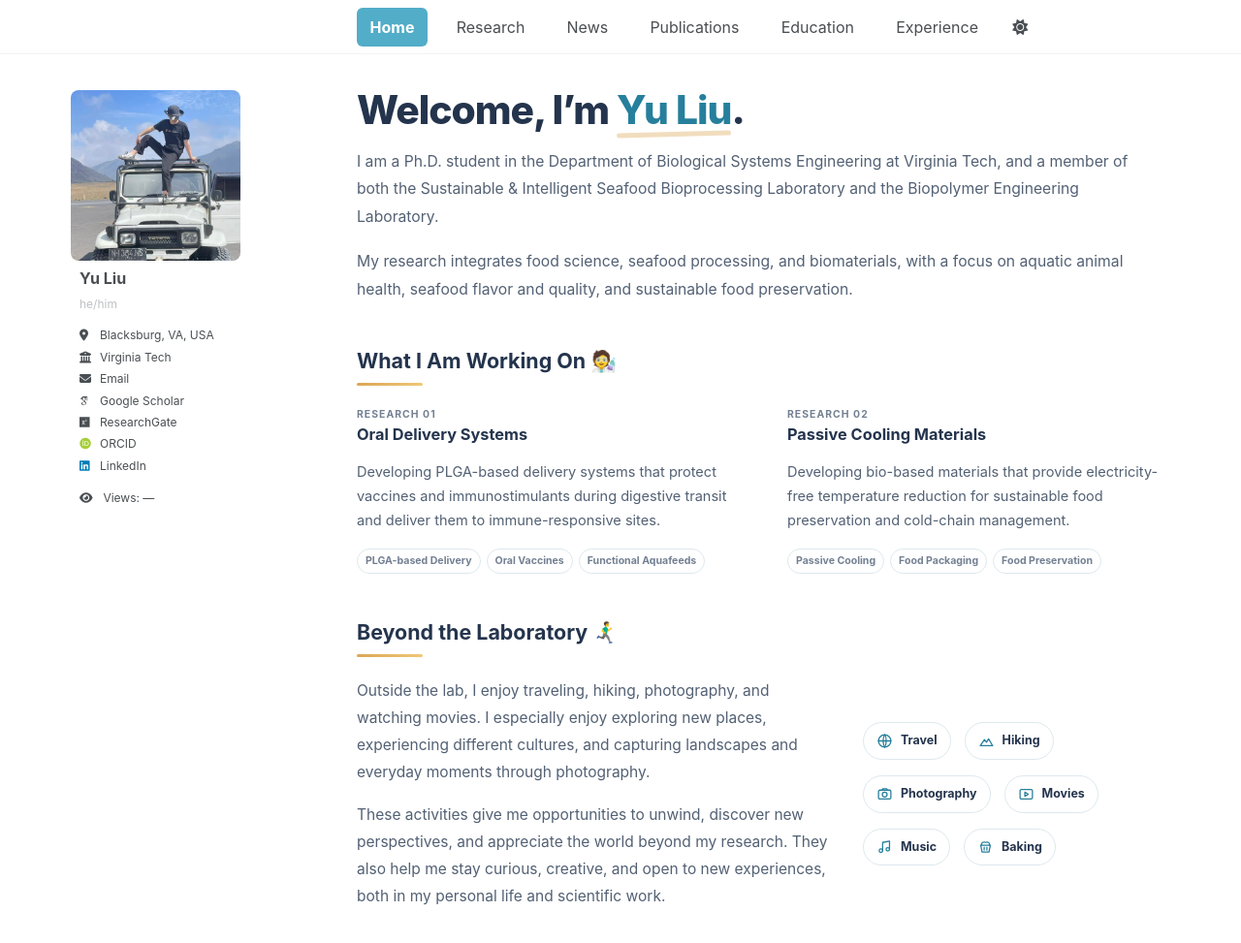
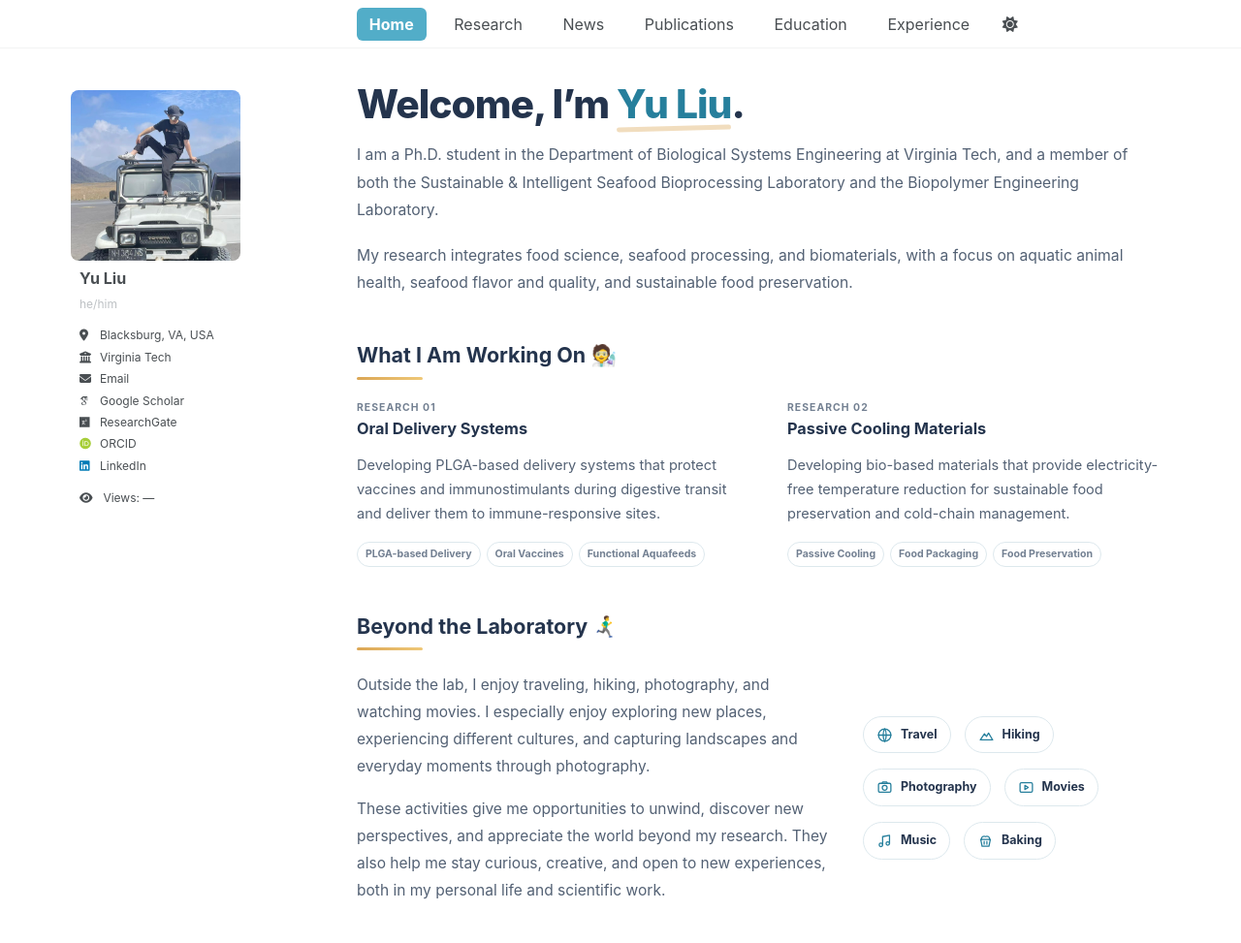
Before and after one commit to yuliu0322/yuliu0322.github.io, a Jekyll site: the page built from _pages/about.md, in a window 1280 px wide and 1033 px high. Shown: the top 973 px of the window at 97% size. Built offline with Jekyll 4.4.1, drawn with Linux system fonts in a browser that asks for light colours; some web fonts are replaced; a script bundle is joined from its source files by our own code; library files that are not in the unit come from our copies.

Commit message:
Update _navigation.scss

```diff
--- a/_sass/layout/_navigation.scss
+++ b/_sass/layout/_navigation.scss
@@ -180,7 +180,7 @@
   a {
     display: block;
     margin: 0 1rem;
-    padding: 0.5rem 0.85rem;
+    padding: 0.3rem 0.8rem;
     color: var(--global-masthead-link-color);
     text-decoration: none;
 
```
